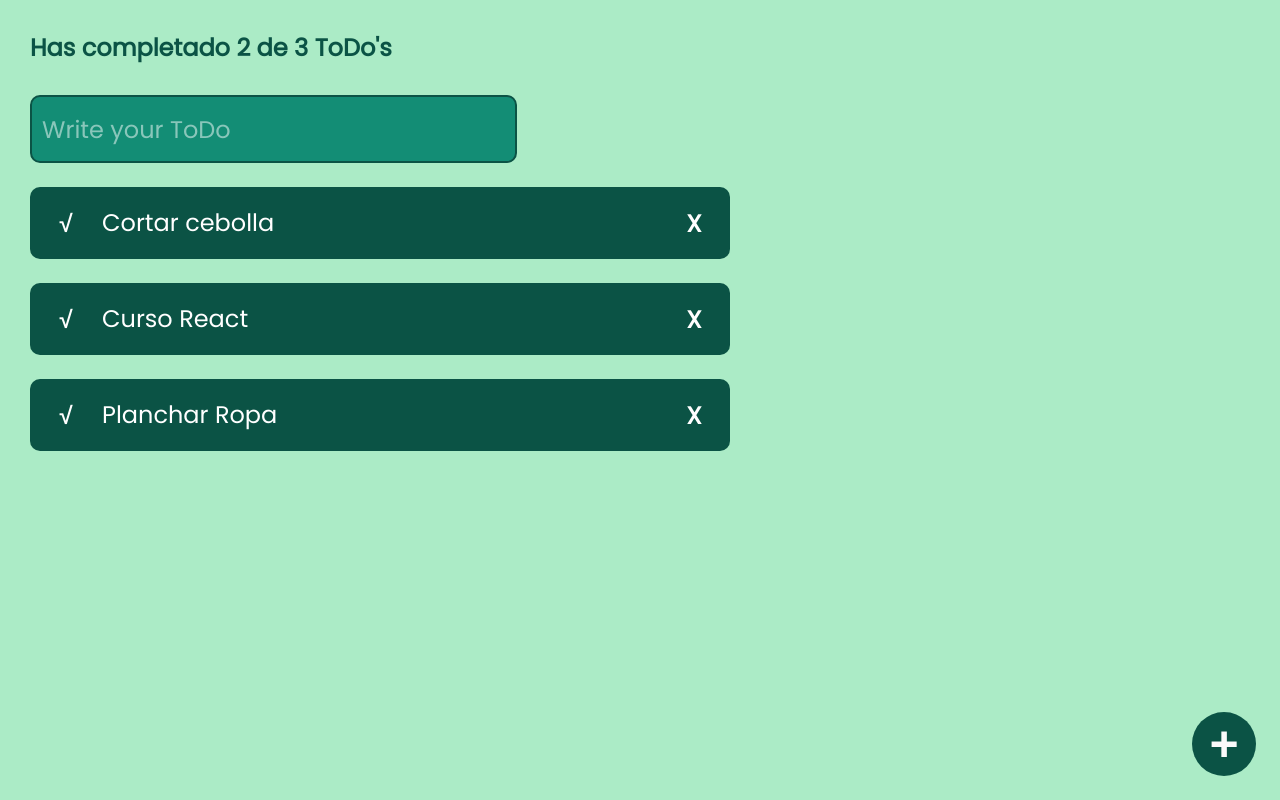
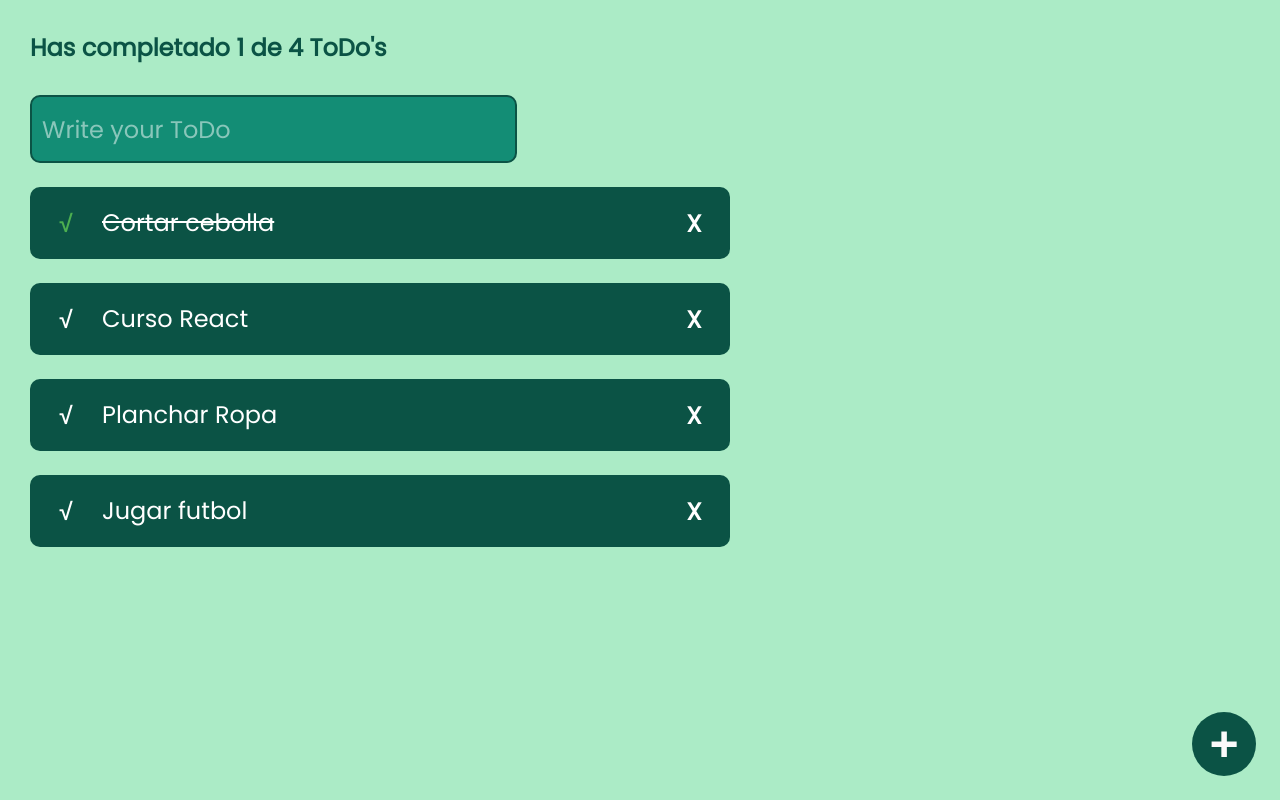
Before and after one commit to JesusZamora20/Introduction-To-React.js, a React (Create React App) app in the folder react-initial-course/: page / in a window 1280 px wide. Built offline with nearby package versions, Linux system fonts and the light colour scheme.

Commit message:
counting and filterin ToDos

```diff
--- a/react-initial-course/src/App.js
+++ b/react-initial-course/src/App.js
@@ -7,21 +7,44 @@
 import { CreateToDoButton } from './CreateToDoButton';
 import './App.css';
 
-const toDos = [
-  {text: 'Cortar cebolla', completed: false},
+const defaultToDos = [
+  {text: 'Cortar cebolla', completed: true},
   {text: 'Curso React', completed: false},
   {text: 'Planchar Ropa', completed: false},
+  {text: 'Jugar futbol', completed: false},
 ]
 
 function App() {
-  return (
+  const [toDos, setToDos] = React.useState(defaultToDos);
+  const [searchValue, setSearchValue] = React.useState('');
+  const completedToDos = toDos.filter(todo =>  !!todo.completed).length;
+  const totalToDos = toDos.length;
 
+  let searchedToDos = [];
+
+  if(!searchValue.length >= 1){
+    searchedToDos = toDos;
+  }else{
+    searchedToDos = toDos.filter(todo => {
+      const toDoText = todo.text.toLowerCase();
+      const searchText = searchValue.toLowerCase();
+      return toDoText.includes(searchText);
+    });
+  }
+
+  return(
     <React.Fragment>
-      <ToDoCounter />
-      <ToDoSearch />
+      <ToDoCounter
+        completed={completedToDos}
+        total={totalToDos}
+      />
+      <ToDoSearch
+        searchValue = {searchValue}
+        setSearchValue = {setSearchValue}
+      />
 
       <ToDoList>
-          {toDos.map(todo => (
+          {searchedToDos.map(todo => (
             <ToDoItem
             key={todo.text}
             text={todo.text}
--- a/react-initial-course/src/ToDoCounter.js
+++ b/react-initial-course/src/ToDoCounter.js
@@ -1,9 +1,9 @@
 import React from "react";
 import './ToDoCounter.css';
 
-function ToDoCounter(){
+function ToDoCounter({total, completed}){
     return(
-        <h2 className="ToDoCounter">Has completado 2 de 3 ToDo's</h2>
+        <h2 className="ToDoCounter">Has completado {completed} de {total} ToDo's</h2>
     );
 }
 
--- a/react-initial-course/src/ToDoItem.css
+++ b/react-initial-course/src/ToDoItem.css
@@ -25,7 +25,7 @@
     line-height: 24px;
     font-weight: 400;
   }
-  .ToDoItem-p--complete {
+  .ToDoItem-p--complete{
     text-decoration: line-through;
   }
 
--- a/react-initial-course/src/ToDoSearch.js
+++ b/react-initial-course/src/ToDoSearch.js
@@ -1,24 +1,20 @@
 import React from "react";
 import './ToDoSearch.css';
 
-function ToDoSearch(){
-    const [searchValue, setSearchValue] = React.useState('');
-
-
+function ToDoSearch({searchValue, setSearchValue}){
     const onSearchValueChange = (event) => {
         console.log(event.target.value);
         setSearchValue(event.target.value);
     };
 
-    return[
+    return(
         <input
         className="ToDoSearch"
         placeholder='Write your ToDo'
         value = {searchValue}
         onChange={onSearchValueChange}
-        />,
-        <p>{searchValue}</p>
-    ];
+        />
+    );
 }
 
 export {ToDoSearch};
```
